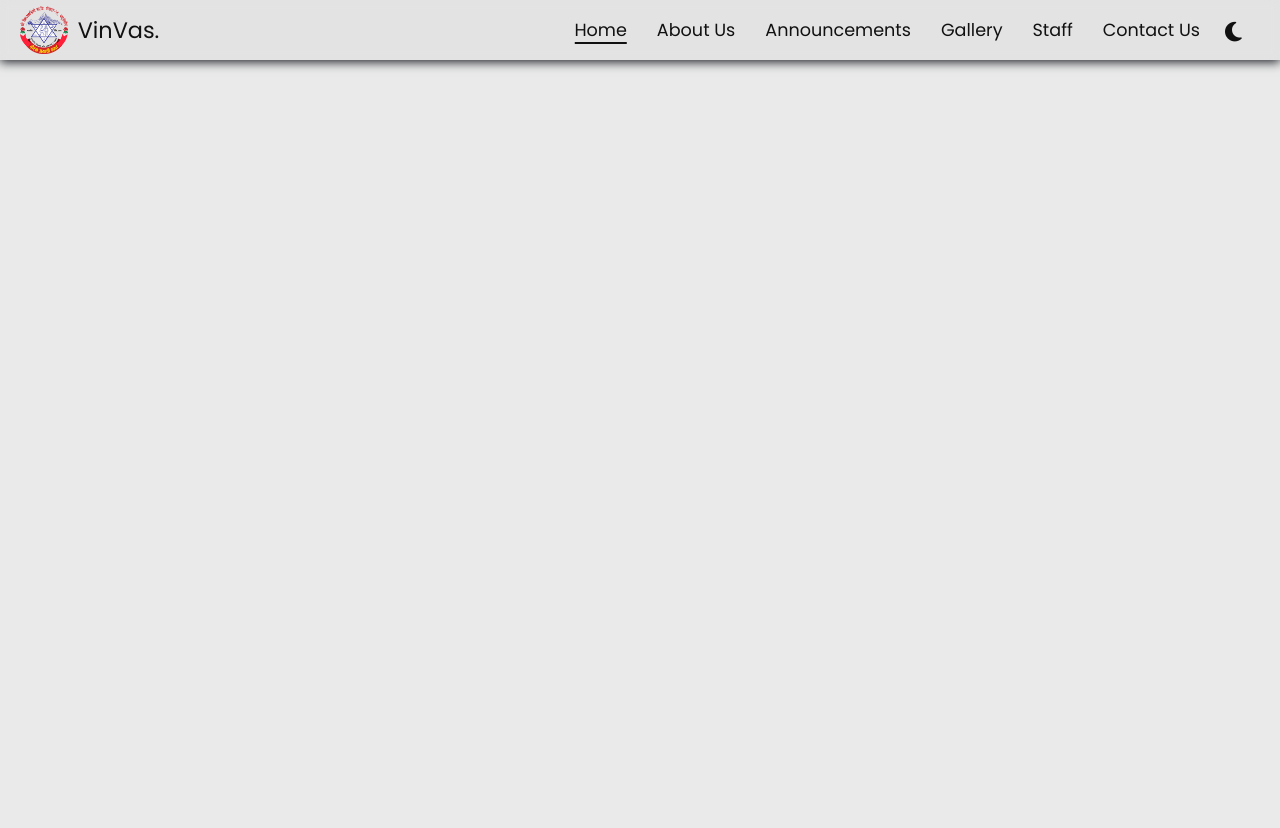
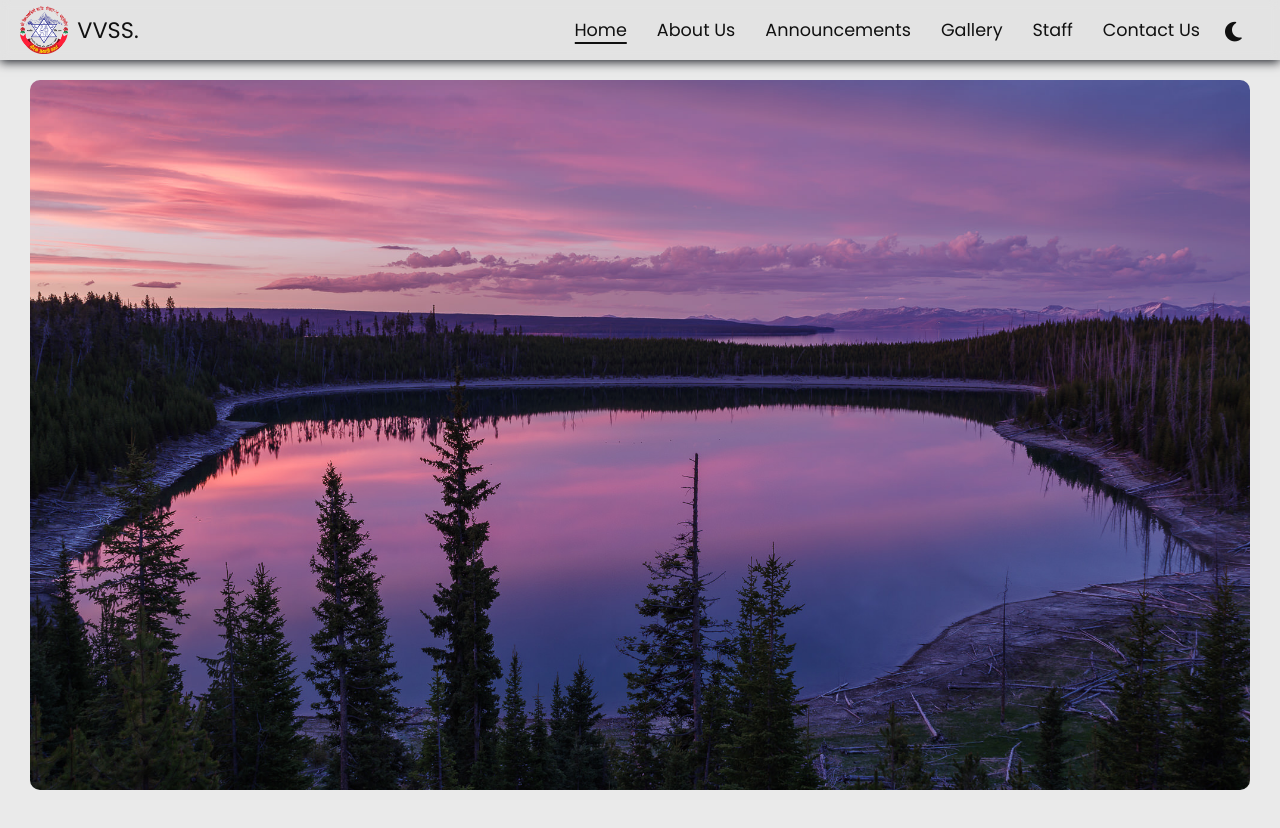
Before and after one commit to Enduxion/VinVas, a React (Vite) app: page / in a window 1280 px wide. Shown: the top 828 px of the page. After the commit the page ends 800 px from the top, so only its background shows below. Built offline with nearby package versions, Linux system fonts and the light colour scheme.

Commit message:
Making Header! ~ added classValue to accept classValue; ~ added a div that contains the image; ~ taken the image as a prop;
!!! (Testing)

```diff
--- a/src/components/Header.jsx
+++ b/src/components/Header.jsx
@@ -1,9 +1,11 @@
 import "../css/HeaderStyle.css";
 
-export default function Header() {
+export default function Header(props) {
   return (
     <>
-      <div style={{height: 10000 }}></div>
+      <div className={`Header--div ${props.classValue ? props.classValue : "" }`}>
+        <img className="Header--image" src={props.img} />
+      </div>
     </>
   );
 }
--- a/src/components/NavBar.jsx
+++ b/src/components/NavBar.jsx
@@ -32,7 +32,7 @@ export default function NavBar(props) {
     "Announcements",
     "Gallery",
     "Staff",
-    "Contact Us",
+    "Contact Us"
   ];
   let navBarLinks = navBarData.map((data, index) => {
     return (
@@ -44,7 +44,7 @@ export default function NavBar(props) {
     <nav className={`navBar ${isNavBarHalf ? "navBar--half" : "navBar--full"}`}>
       <Link to="/" className="navBar--logo--link">
         <img src={logo} className="navBar--logo--image" alt="logo" />
-        VinVas.
+        VVSS.
       </Link>
       <div
         className={`navBar--links ${
--- a/src/css/HeaderStyle.css
+++ b/src/css/HeaderStyle.css
@@ -0,0 +1,13 @@
+.Header--NavBar--margin {
+  margin: 80px 30px 10px 30px;
+}
+.Header--div {
+  display: flex;
+  align-items: center;
+  overflow: hidden;
+  height: calc(100vh - 90px);
+  border-radius: 10px;
+}
+.Header--image {
+  width: 100%;
+}
--- a/src/pages/News.jsx
+++ b/src/pages/News.jsx
@@ -1,12 +1,12 @@
 import NavBar from '../components/NavBar';
 import Header from '../components/Header';
-import HeaderImage from '../assets/images/TestPicture.jpg';
+import HeaderImage from '../assets/images/TestPicture3.jpg';
 
 export default function News(props) {
   return (
     <>
       <NavBar selectedLink="Home" darkMode={props.darkMode} toggleDarkMode={props.toggleDarkMode}/>
-      <Header img={HeaderImage} />
+      <Header img={HeaderImage} classValue="Header--NavBar--margin" />
     </>
   );
 }
```
